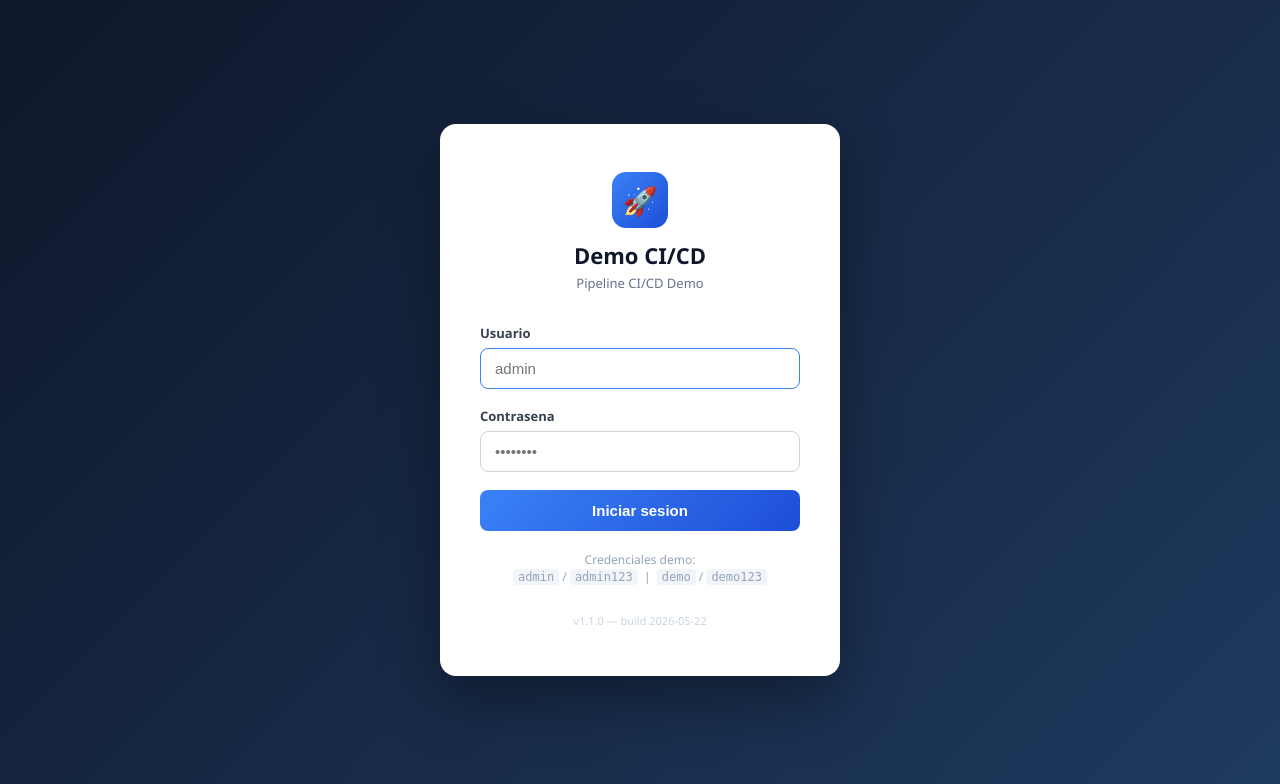
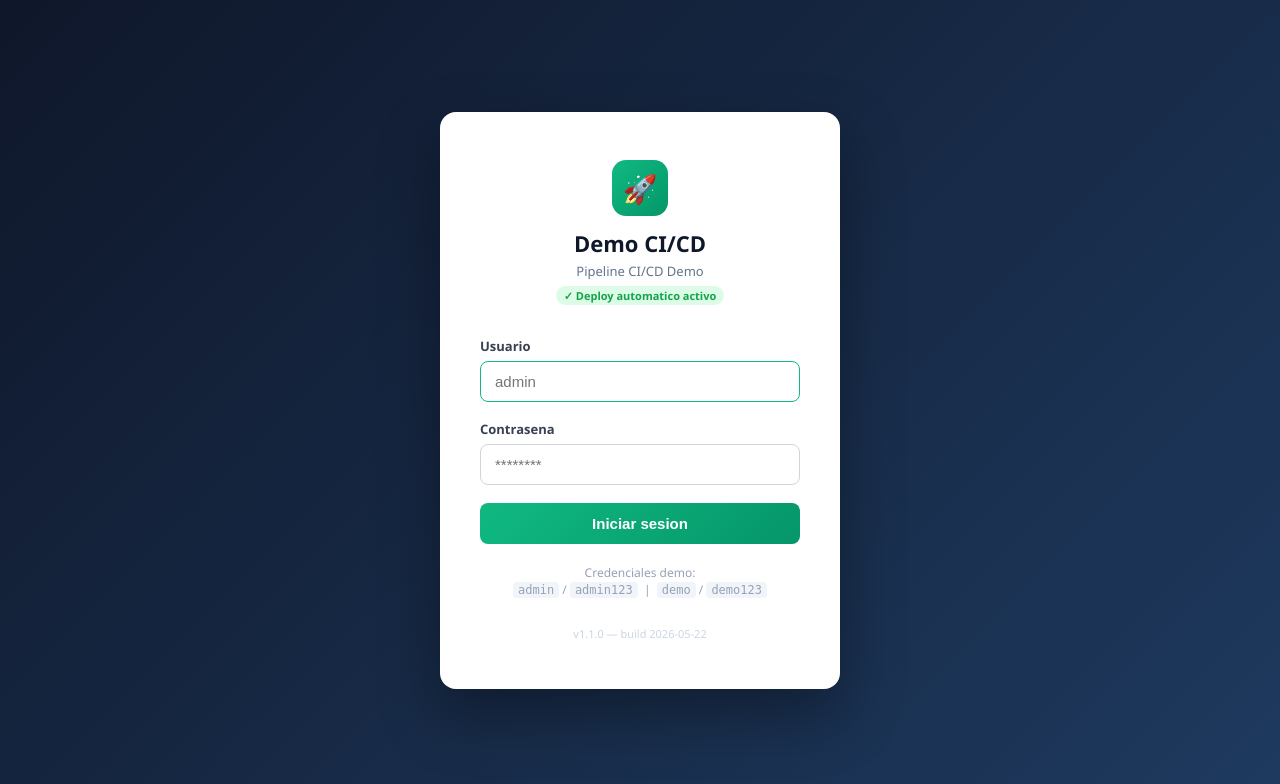
Before and after one commit to mleivag3/umgCoban, a PHP site: page / in a window 1280 px wide. Shown: the top 784 px of the page. Run offline with PHP 8.4, Linux system fonts and the light colour scheme.

Commit message:
feat: login verde + badge deploy activo - verificar workflow completo

```diff
--- a/src/index.php
+++ b/src/index.php
@@ -22,7 +22,7 @@ if ($_SERVER['REQUEST_METHOD'] === 'POST') {
         header('Location: dashboard.php');
         exit;
     }
-    $error = 'Usuario o contraseña incorrectos.';
+    $error = 'Usuario o contrasena incorrectos.';
 }
 ?>
 <!DOCTYPE html>
@@ -58,13 +58,20 @@ if ($_SERVER['REQUEST_METHOD'] === 'POST') {
       align-items: center;
       justify-content: center;
       width: 56px; height: 56px;
-      background: linear-gradient(135deg,#3b82f6,#1d4ed8);
+      background: linear-gradient(135deg,#10b981,#059669);
       border-radius: 14px;
       font-size: 28px;
       margin-bottom: 12px;
     }
     .logo h1 { font-size: 22px; color: #0f172a; font-weight: 700; }
     .logo p  { font-size: 13px; color: #64748b; margin-top: 4px; }
+    .badge-new {
+      display: inline-block;
+      background: #dcfce7; color: #16a34a;
+      font-size: 11px; font-weight: 700;
+      padding: 2px 8px; border-radius: 20px;
+      margin-top: 6px;
+    }
     .form-group { margin-bottom: 18px; }
     label { display: block; font-size: 13px; font-weight: 600; color: #374151; margin-bottom: 6px; }
     input[type=text], input[type=password] {
@@ -74,10 +81,10 @@ if ($_SERVER['REQUEST_METHOD'] === 'POST') {
       transition: border-color .2s;
       outline: none;
     }
-    input:focus { border-color: #3b82f6; }
+    input:focus { border-color: #10b981; }
     .btn {
       width: 100%; padding: 12px;
-      background: linear-gradient(135deg,#3b82f6,#1d4ed8);
+      background: linear-gradient(135deg,#10b981,#059669);
       color: #fff; border: none; border-radius: 8px;
       font-size: 15px; font-weight: 600; cursor: pointer;
       transition: opacity .2s;
@@ -105,6 +112,7 @@ if ($_SERVER['REQUEST_METHOD'] === 'POST') {
       <div class="logo-icon">&#128640;</div>
       <h1><?= APP_NAME ?></h1>
       <p>Pipeline CI/CD Demo</p>
+      <span class="badge-new">&#10003; Deploy automatico activo</span>
     </div>
 
     <?php if ($error): ?>
@@ -120,7 +128,7 @@ if ($_SERVER['REQUEST_METHOD'] === 'POST') {
       </div>
       <div class="form-group">
         <label for="password">Contrasena</label>
-        <input type="password" id="password" name="password" placeholder="••••••••" required>
+        <input type="password" id="password" name="password" placeholder="********" required>
       </div>
       <button type="submit" class="btn">Iniciar sesion</button>
     </form>
```
